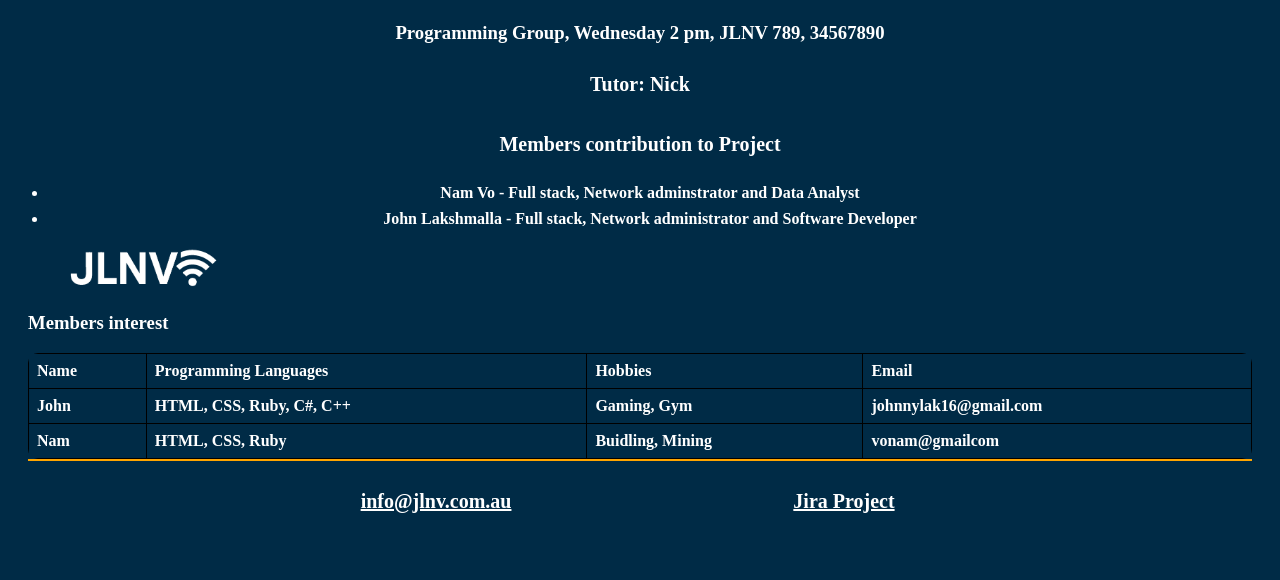
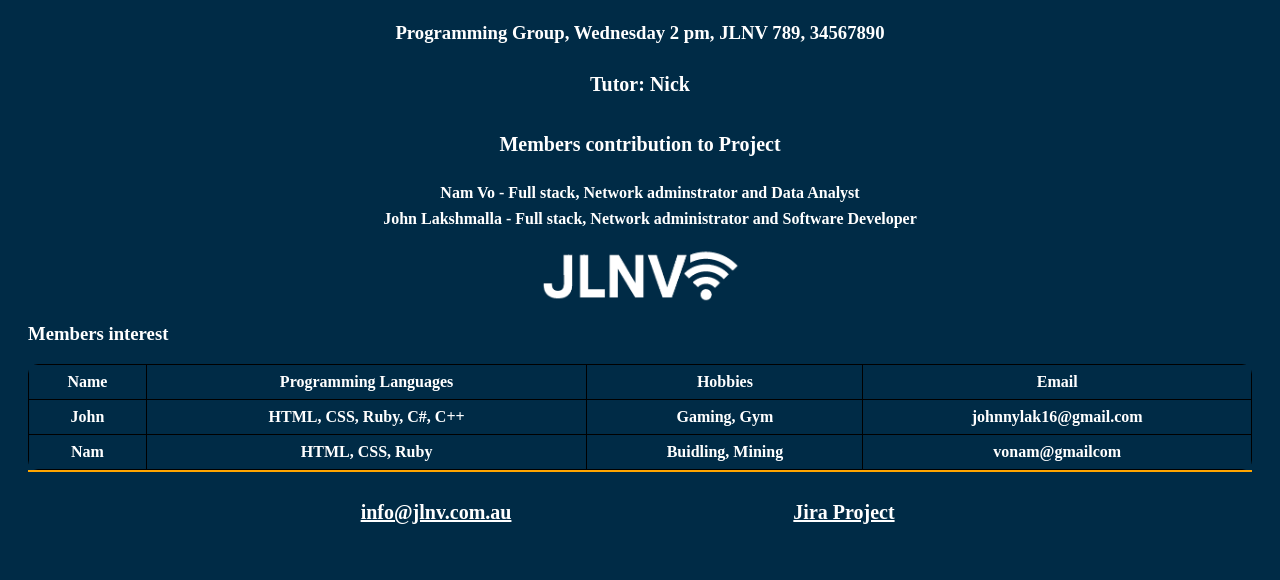
Before and after one commit to John-Lak/project2, a PHP site: page /about.html in a window 1280 px wide. Shown: the part 242-822 px from the top of the page. Before the commit the page ends 755 px from the top, so only its background shows below. Run offline with PHP 8.4, Linux system fonts and the light colour scheme.

Commit message:
Added index.html

```diff
--- a/about.html
+++ b/about.html
@@ -39,7 +39,7 @@
 
         <article>
           <figure>
-            <img src="images/logo_newer.png" alt="DUO">
+            <img src="images/logo_newer.png" alt="DUO" class="job_prompt">
           </figure>
           <h3><b>Members interest</b></h3>
         </article>
--- a/styles/styles.css
+++ b/styles/styles.css
@@ -67,7 +67,7 @@ a {
 th, td {
   border: 1px solid black;
   padding: 8px;
-  text-align: left;
+  text-align: center;
 }
 
 /* Styles table to collapse borders and use full width */
@@ -76,6 +76,8 @@ table {
   width: 100%;
   border-radius: 10px;
   overflow: hidden;
+  margin: 0%;
+
 }
 
 /*  Main Menu Content Area  */
@@ -114,13 +116,23 @@ p {
   background-color: #48b8df;
 }
 
-/*  AI-Generated Picture Display  */
+/*  AI-Generated Picture Display, index prompt  */
 .prompt {
   width: 300%;
   max-width: 1100px;
   margin: 30px 0;
   border-radius: 10px;
 }
+
+/*  AI-Generated Picture Display, jobs prompt */
+
+.job_prompt{
+  display: block;
+  margin-left: auto;
+  margin-right: auto;
+  width: 200px;
+}
+
 
 /*  Tick Box (Checklist) Styling  */
 .index-bullets {
@@ -164,8 +176,10 @@ p {
 }
 
 /* Adds margin to bullet points inside job boxes */
-.job-bullets {
-  margin-left: 20px;
+.jobs-bullets {
+  text-align: center;
+  list-style: none;
+  line-height: 2.0;
 }
 
 /* Arranges job boxes in a flexible, centered, and wrapped layout */
@@ -179,6 +193,8 @@ p {
 /*  About Section List  */
 .about-bullets {
   padding-left: 20px;
+  text-align: center;
+  list-style-type: none;
 }
 
 /* Adds spacing between list items in about section */
```
